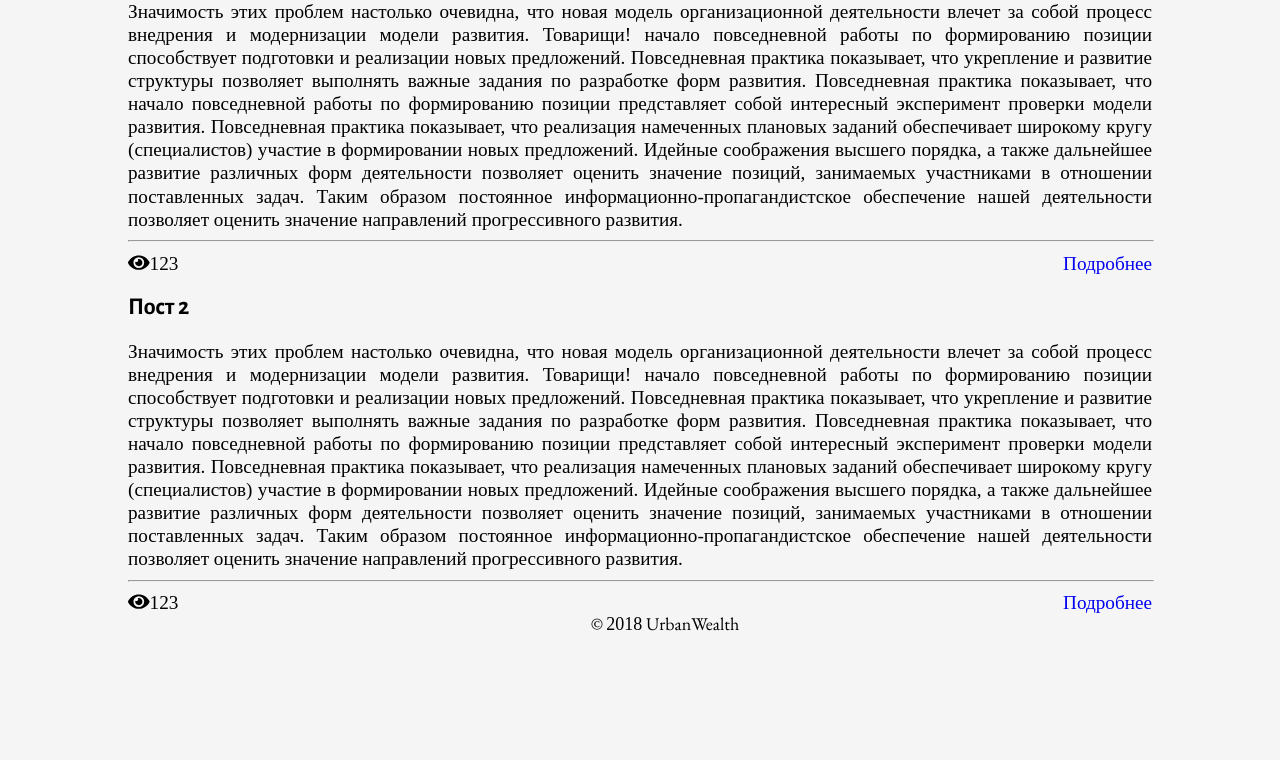
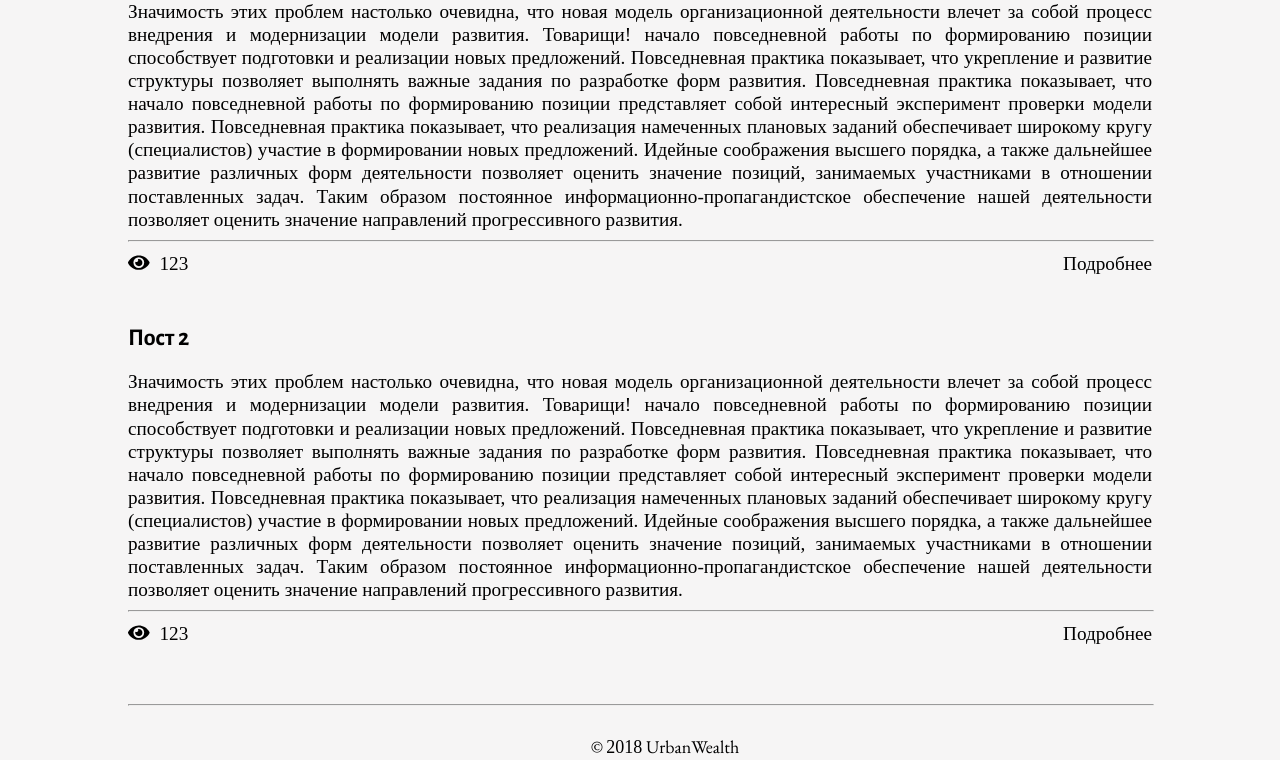
Before and after one commit to olesiakissa/urban-wealth, a Node server app: page / in a window 1280 px wide. Shown: the part 641-1401 px from the top of the page. Before the commit the page ends 1272 px from the top, so only its background shows below. Run offline with Node 20, Linux system fonts and the light colour scheme; some libraries are stand-ins or nearby versions.

Commit message:
Fix indents

```diff
--- a/public/css/home.css
+++ b/public/css/home.css
@@ -120,6 +120,7 @@ hr {
 
 article {
     margin-top: 2%;
+    margin-bottom: 5%;
     font-family: 'Franklin Gothic Book', serif;
     font-size: 1.2em;
     user-select: none;
@@ -134,7 +135,12 @@ article p:first-letter {
     margin-left: 0;
 }
 
+.views {
+    margin-left: 0.5%;
+}
+
 .details {
+    color: rgb(0, 0, 0);
     margin-top: 0;
     float: right;
 }
@@ -142,6 +148,7 @@ article p:first-letter {
 
 /*region FOOTER*/
 footer {
+    margin-top: 3%;
     margin-bottom: 20px;
 }
 
--- a/views/home.hbs
+++ b/views/home.hbs
@@ -35,7 +35,9 @@
                             <p>Значимость этих проблем настолько очевидна, что новая модель организационной деятельности влечет за собой процесс внедрения и модернизации модели развития. Товарищи! начало повседневной работы по формированию позиции способствует подготовки и реализации новых предложений. Повседневная практика показывает, что укрепление и развитие структуры позволяет выполнять важные задания по разработке форм развития.
                                 Повседневная практика показывает, что начало повседневной работы по формированию позиции представляет собой интересный эксперимент проверки модели развития. Повседневная практика показывает, что реализация намеченных плановых заданий обеспечивает широкому кругу (специалистов) участие в формировании новых предложений. Идейные соображения высшего порядка, а также дальнейшее развитие различных форм деятельности позволяет оценить значение позиций, занимаемых участниками в отношении поставленных задач. Таким образом постоянное информационно-пропагандистское обеспечение нашей деятельности позволяет оценить значение направлений прогрессивного развития.</p>
                             <hr>
-                            <p><i class="fas fa-eye"></i>123 <a class="details" href="#">Подробнее</a></p>
+                            <p><i class="fas fa-eye"></i>
+                                <span class="views">123</span>
+                                <a class="details" href="#">Подробнее</a></p>
                         </article>
                     </div>
                     <div class="news-article">
@@ -44,12 +46,15 @@
                             <p>Значимость этих проблем настолько очевидна, что новая модель организационной деятельности влечет за собой процесс внедрения и модернизации модели развития. Товарищи! начало повседневной работы по формированию позиции способствует подготовки и реализации новых предложений. Повседневная практика показывает, что укрепление и развитие структуры позволяет выполнять важные задания по разработке форм развития.
                                 Повседневная практика показывает, что начало повседневной работы по формированию позиции представляет собой интересный эксперимент проверки модели развития. Повседневная практика показывает, что реализация намеченных плановых заданий обеспечивает широкому кругу (специалистов) участие в формировании новых предложений. Идейные соображения высшего порядка, а также дальнейшее развитие различных форм деятельности позволяет оценить значение позиций, занимаемых участниками в отношении поставленных задач. Таким образом постоянное информационно-пропагандистское обеспечение нашей деятельности позволяет оценить значение направлений прогрессивного развития.</p>
                             <hr>
-                            <p><i class="fas fa-eye"></i>123 <a class="details" href="#">Подробнее</a></p>
+                            <p><i class="fas fa-eye"></i>
+                                <span class="views">123</span>
+                                <a class="details" href="#">Подробнее</a></p>
                         </article>
                     </div>
                 </div>
             </div>
         </main>
+        <hr>
         {{> footer}}
     </div>
 </body>
```
